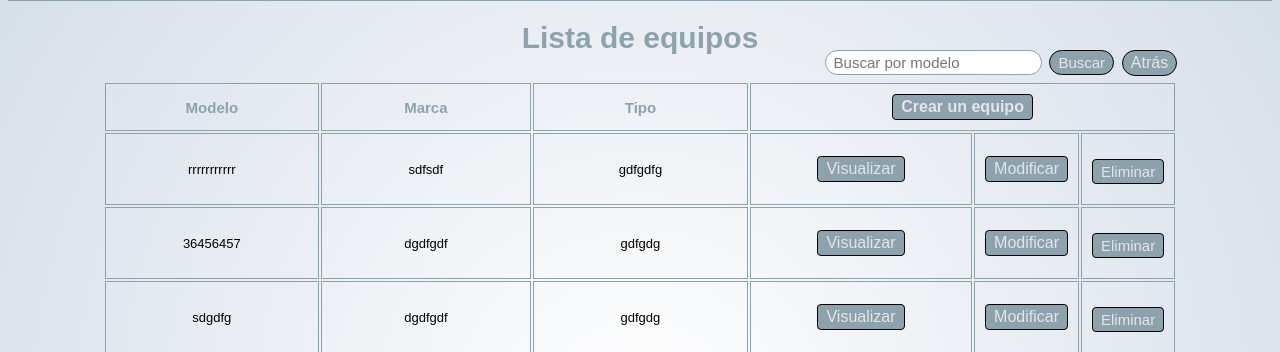
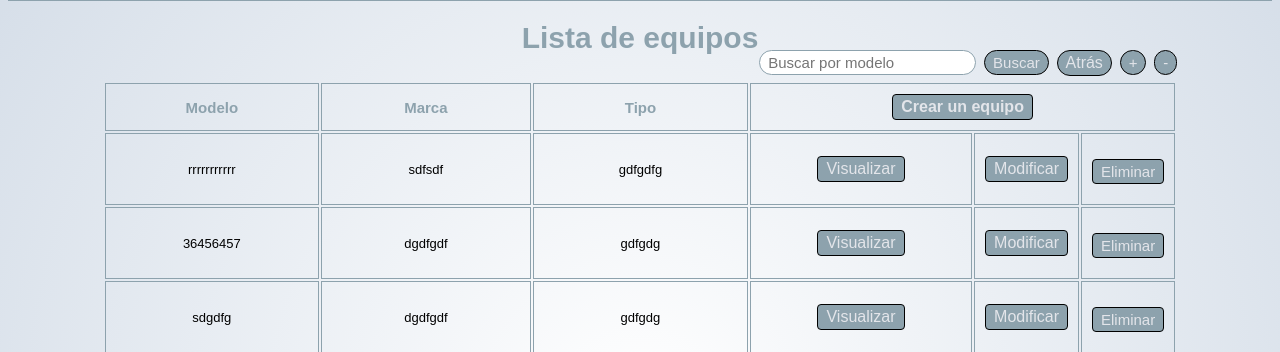
Before and after one commit to JonayRoman/E2-Equipo7, a Django app: page /appGestionProduccion/equipos in a window 1280 px wide. Shown: the part 217-569 px from the top of the page. Run offline with Django 5.2, Linux system fonts and the light colour scheme; data comes from the database, SQL or seed files in the repository.

Commit message:
Funcion modificarTamaño expandida a todas las listas de la app web. Funcionando correctamente

```diff
--- a/templates/appGestionProduccion/empleado_list.html
+++ b/templates/appGestionProduccion/empleado_list.html
@@ -7,6 +7,8 @@
                 <input id="input-buscador" type="text" name="q" placeholder="Buscar por nombre" value="{{ request.GET.q }}">
                 <button class="botones-buscador" type="submit">Buscar</button>
                 <button class="botones-buscador" type="submit"><a href="{% url 'empleado_list' %}">Atrás</a></button>
+                <button id="aumentarTexto" class="zoomMasTexto">+</button>
+                <button id="disminuirTexto" class="zoomMenosTexto">-</button>
             </form>
         </div>
     </div>
--- a/templates/appGestionProduccion/equipo_list.html
+++ b/templates/appGestionProduccion/equipo_list.html
@@ -7,6 +7,8 @@
                 <input id="input-buscador" type="text" name="q" placeholder="Buscar por modelo" value="{{ request.GET.q }}">
                 <button class="botones-buscador" type="submit">Buscar</button>
                 <button class="botones-buscador" type="submit"><a href="{% url 'equipo_list' %}">Atrás</a></button>
+                <button id="aumentarTexto" class="zoomMasTexto">+</button>
+                <button id="disminuirTexto" class="zoomMenosTexto">-</button>
             </form>
         </div>
     </div>
--- a/templates/appGestionProduccion/proceso_list.html
+++ b/templates/appGestionProduccion/proceso_list.html
@@ -7,6 +7,8 @@
                 <input id="input-buscador" type="text" name="q" placeholder="Buscar por nombre" value="{{ request.GET.q }}">
                 <button class="botones-buscador" type="submit">Buscar</button>
                 <button class="botones-buscador" type="submit"><a href="{% url 'proceso_list' %}">Atrás</a></button>
+                <button id="aumentarTexto" class="zoomMasTexto">+</button>
+                <button id="disminuirTexto" class="zoomMenosTexto">-</button>
             </form>
         </div>
     </div>
```
